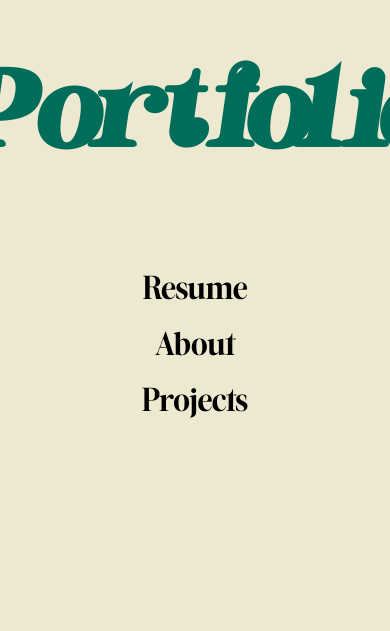
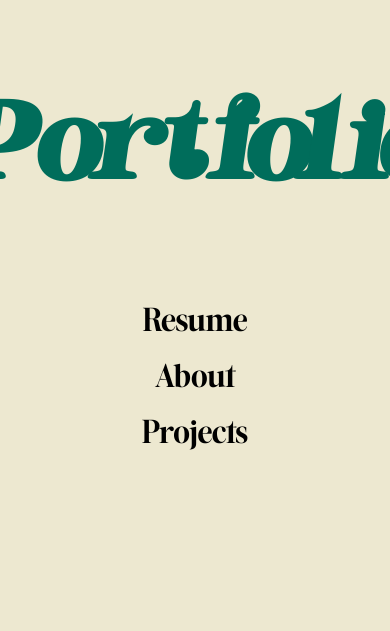
Before and after one commit to karthikvishal-s/portfolio, a React (Vite) app: page / in a window 390 px wide. Shown: the part 213-844 px from the top of the page. Built offline with nearby package versions, Linux system fonts and the light colour scheme.

Commit message:
Added responsiveness to delay in loadin/hovering

```diff
--- a/src/components/HomePage.jsx
+++ b/src/components/HomePage.jsx
@@ -15,7 +15,7 @@ function HomePage() {
 
 
   return (
-    <div className="min-h-screen bg-beige flex flex-col justify-center items-center">
+    <div className="min-h-screen bg-beige flex flex-col justify-center items-center  p-8 sm:p-12">
       <br></br><br></br><br></br>
     <br></br><br></br><br></br>
     <br></br><br></br><br></br>
@@ -23,22 +23,49 @@ function HomePage() {
 
 
       <h1
-      className={`font-visoria text-tealgreen text-9xl font-bold text-center transition-all duration-[3000ms] ease-out ${loaded ? 'transform translate-y-0 opacity-100' : 'transform translate-y-full opacity-0'}`}
+      className={`font-visoria text-tealgreen text-9xl sm:text-9xl font-bold text-center transition-all duration-[3000ms] ease-out ${loaded ? 'transform translate-y-0 opacity-100' : 'transform translate-y-full opacity-0'}`}
     >
       Portfolio
     </h1>
     <br></br><br></br> <br></br><br></br>
-    <Link to="/resume" className={`font-NewElegance  hover:-translate-y-1 hover:bg-indigo-500 hover:scale-150 text-2xl text-center transition-all delay-[1000ms] duration-[1700ms] ease-out  ${loaded ? 'translate-x-0 opacity-100' : 'translate-x-full opacity-0'}`}>
+    <div className={`transition-opacity transition-transform delay-[1200ms] duration-[1700ms] ease-out
+  ${loaded ? 'opacity-100 translate-x-0' : 'opacity-0 translate-x-full'}
+`}>
+  <Link
+    to="/resume"
+    className="font-NewElegance text-2xl text-center block transition-transform duration-300 ease-out hover:-translate-y-1 hover:scale-150"
+  >
     Resume
-     </Link>
+  </Link>
+</div>
+
     <br></br>
-    <Link to="/about" className={`font-NewElegance  hover:-translate-y-1 hover:scale-150 text-2xl text-center transition-all delay-[1300ms] duration-[1700ms] ease-out  ${loaded ? 'translate-x-0 opacity-100' : 'translate-x-full opacity-0'}`}>
-     About
-     </Link>
+
+    <div className={`transition-opacity transition-transform delay-[1700ms] duration-[1700ms] ease-out
+  ${loaded ? 'opacity-100 translate-x-0' : 'opacity-0 translate-x-full'}
+`}>
+  <Link
+    to="/about"
+    className="font-NewElegance text-2xl text-center block transition-transform duration-300 ease-out hover:-translate-y-1 hover:scale-150"
+  >
+    About
+  </Link>
+</div>
+
+
+
      <br></br>
-     <Link to="/projects" className={`font-NewElegance  hover:-translate-y-1 hover:bg-indigo-500 hover:scale-150 text-2xl text-center transition-all delay-[1600ms] duration-[1700ms] ease-out  ${loaded ? 'translate-x-0 opacity-100' : 'translate-x-full opacity-0'}`}>
-     Projects
-     </Link>
+     <div className={`transition-opacity transition-transform delay-[2200ms] duration-[1700ms] ease-out
+  ${loaded ? 'opacity-100 translate-x-0' : 'opacity-0 translate-x-full'}
+`}>
+  <Link
+    to="/projects"
+    className="font-NewElegance text-2xl text-center block transition-transform duration-300 ease-out hover:-translate-y-1 hover:scale-150"
+  >
+    Projects
+  </Link>
+</div>
+
     <br></br><br></br><br></br>
     <br></br><br></br><br></br>
     <br></br><br></br><br></br>
@@ -49,7 +76,7 @@ function HomePage() {
     </div>
     <div className="flex gap-14 justify-center items-center mt-10">
   {/* GitHub */}
-  <div className={`font-NewElegance  hover:-translate-y-1 hover:bg-indigo-500 hover:scale-150 text-2xl text-center transition-all delay-[1800ms] duration-[1700ms] ease-out  ${loaded ? 'translate-x-0 opacity-100' : 'translate-x-full opacity-0'}`}>
+  <div className={`font-NewElegance  hover:-translate-y-1 hover:bg-indigo-500 hover:scale-150 text-2xl text-center transition-all delay-[2500ms] duration-[1700ms] ease-out  ${loaded ? 'translate-x-0 opacity-100' : 'translate-x-full opacity-0'}`}>
   <motion.a
     href="https://github.com/karthikvishal-s"
     target="_blank"
@@ -61,7 +88,7 @@ function HomePage() {
   </motion.a>
   </div>
 
-  <div className={`font-NewElegance  hover:-translate-y-1 hover:bg-indigo-500 hover:scale-150 text-2xl text-center transition-all delay-[2000ms] duration-[1700ms] ease-out  ${loaded ? 'translate-x-0 opacity-100' : 'translate-x-full opacity-0'}`}>
+  <div className={`font-NewElegance  hover:-translate-y-1 hover:bg-indigo-500 hover:scale-150 text-2xl text-center transition-all delay-[2800ms] duration-[1700ms] ease-out  ${loaded ? 'translate-x-0 opacity-100' : 'translate-x-full opacity-0'}`}>
   {/* LinkedIn */}
   <motion.a
     href="https://linkedin.com/in/karthik-vishal-s-851921287"
@@ -73,7 +100,7 @@ function HomePage() {
   </motion.a>
   </div>
 
-  <div className={`font-NewElegance  hover:-translate-y-1 hover:bg-indigo-500 hover:scale-150 text-2xl text-center transition-all delay-[2200ms] duration-[1700ms] ease-out  ${loaded ? 'translate-x-0 opacity-100' : 'translate-x-full opacity-0'}`}>
+  <div className={`font-NewElegance  hover:-translate-y-1 hover:bg-indigo-500 hover:scale-150 text-2xl text-center transition-all delay-[3100ms] duration-[1700ms] ease-out  ${loaded ? 'translate-x-0 opacity-100' : 'translate-x-full opacity-0'}`}>
   {/* Email */}
   <motion.a
     href="mailto:karthikvishal1506@gmail.com.com"
```
